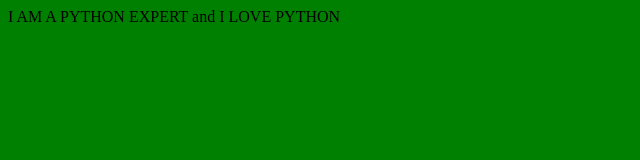
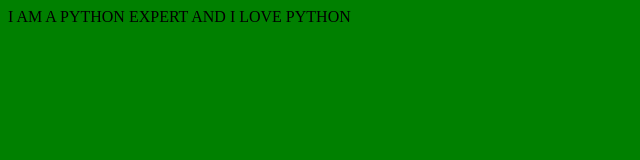
Before and after one commit to diluviswanath/background-generator, a plain HTML site: page index.html in a window 1280 px wide. Shown: the full height of the page, 0-640 px from the left. Drawn offline with Linux system fonts and the light colour scheme.

Commit message:
Capitalized the word to AND

```diff
--- a/index.html
+++ b/index.html
@@ -6,7 +6,7 @@
 
 </head>
 <body>
- I AM A PYTHON EXPERT and I LOVE PYTHON
+ I AM A PYTHON EXPERT AND I LOVE PYTHON
  <script src="script.js"></script>
 </body>
 </html>
```
